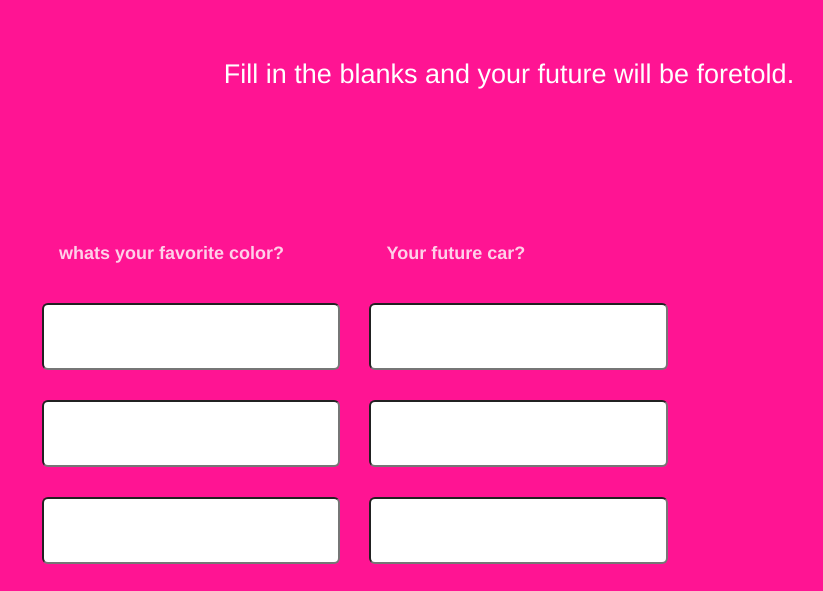
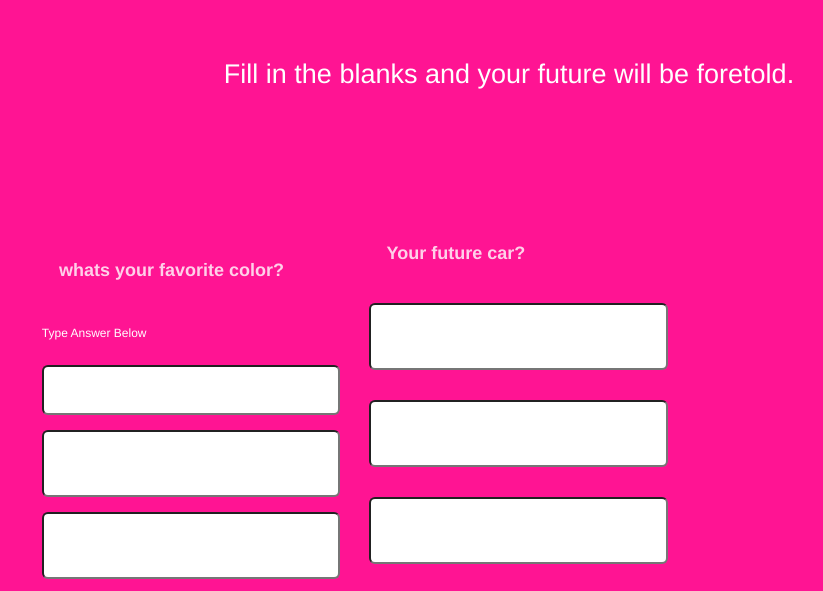
Before and after one commit to Lianagarza/Mash-game-fall-23, a plain HTML site: page index.html in a window 1280 px wide. Shown: the part 146-737 px from the top of the page, without its empty margins (131-954 px from the left). Drawn offline with Linux system fonts and the light colour scheme.

Commit message:
Update index.html

```diff
--- a/index.html
+++ b/index.html
@@ -22,7 +22,10 @@
       <div class="bucket">
         <div class="choice-bucket">
           <h4 class="highlight">whats your favorite color?</h4>
-          <input name="answer_1[]"type="text">
+          <label>
+            Type Answer Below
+           <input name="answer_1[]"type="text">
+         </label>
           <input name="answer_1[]"type="text">
           <input name="answer_1[]"type="text">
           <input name="answer_1[]"type="text">
```
